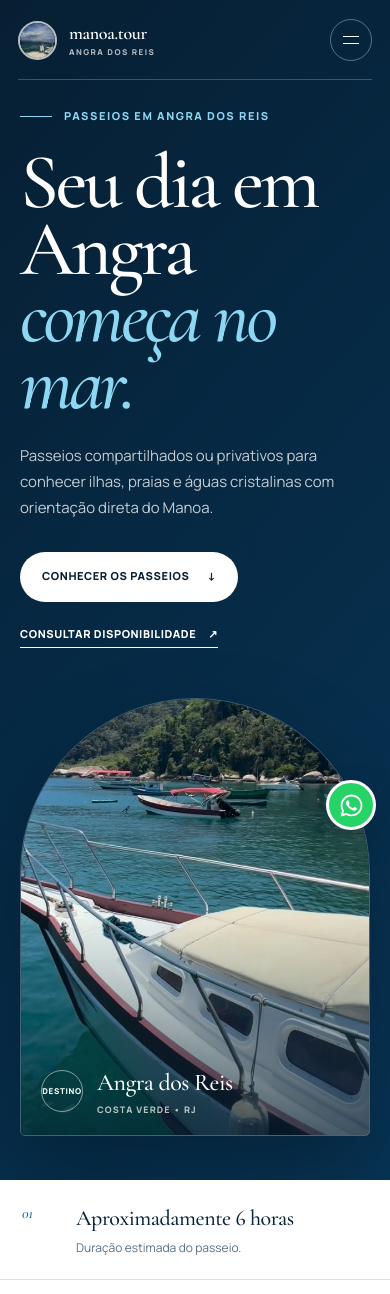
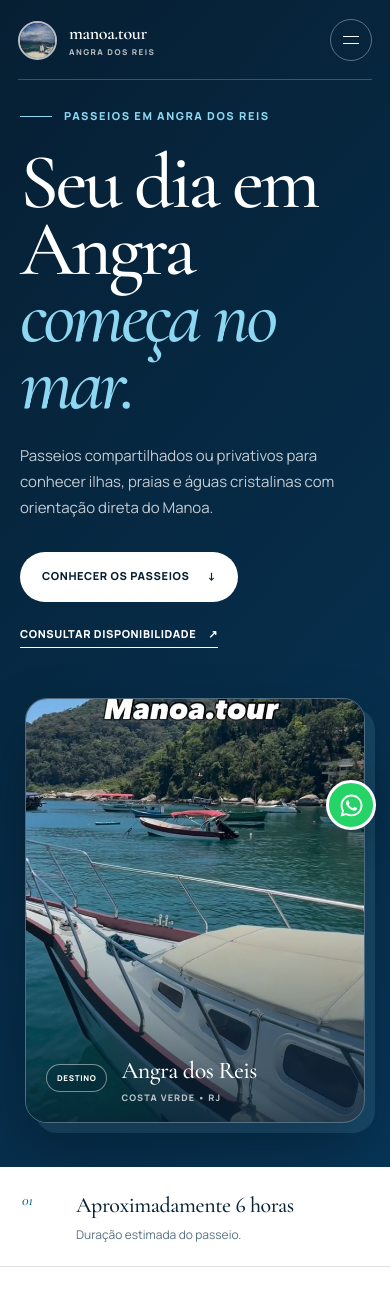
Before and after one commit to Judice007/manoatour, a Next.js app: page / in a window 390 px wide. Shown: the top 1294 px of the page. Built offline with nearby package versions, Linux system fonts and the light colour scheme.

Commit message:
Refine hero boat card

```diff
--- a/app/globals.css
+++ b/app/globals.css
@@ -58,11 +58,11 @@ h1 em, h2 em { color: var(--blue-bright); font-weight: 500; }
 .hero h1 em { display: block; color: var(--sky); }
 .hero-lead { max-width: 580px; margin: 34px 0 0; color: rgba(255,255,255,.76); font-size: clamp(15px, 1.25vw, 18px); line-height: 1.75; }
 .hero-actions { display: flex; align-items: center; gap: 28px; margin-top: 38px; }
-.hero-media { position: relative; justify-self: end; width: min(100%, 530px); height: min(62vh, 610px); min-height: 470px; overflow: hidden; border: 1px solid rgba(255,255,255,.24); border-radius: 280px 280px 8px 8px; box-shadow: 0 42px 90px rgba(0,0,0,.28); }
-.hero-media::after { content: ""; position: absolute; inset: 50% 0 0; background: linear-gradient(transparent, rgba(6,31,51,.72)); }
-.hero-media img { object-position: center 72%; transform: scale(1.02); }
+.hero-media { position: relative; justify-self: end; width: min(100%, 500px); height: min(59vh, 570px); min-height: 470px; overflow: hidden; border: 1px solid rgba(255,255,255,.3); border-radius: 28px; box-shadow: 18px 18px 0 rgba(141,215,242,.12), 0 42px 90px rgba(0,0,0,.3); }
+.hero-media::after { content: ""; position: absolute; inset: 44% 0 0; background: linear-gradient(transparent, rgba(6,31,51,.82)); }
+.hero-media img { object-position: center 56%; transform: scale(1.015); }
 .hero-location { position: absolute; z-index: 2; right: 28px; bottom: 25px; left: 28px; display: grid; grid-template-columns: auto 1fr; gap: 2px 14px; align-items: center; color: var(--white); }
-.hero-location small { grid-row: 1 / 3; width: 42px; height: 42px; display: grid; place-items: center; border: 1px solid rgba(255,255,255,.5); border-radius: 50%; font-size: 8px; font-weight: 800; letter-spacing: .08em; text-transform: uppercase; }
+.hero-location small { grid-row: 1 / 3; width: max-content; min-width: 58px; height: 28px; display: grid; place-items: center; padding: 0 10px; border: 1px solid rgba(255,255,255,.46); border-radius: 999px; background: rgba(6,31,51,.2); font-size: 8px; font-weight: 800; letter-spacing: .08em; text-transform: uppercase; backdrop-filter: blur(8px); }
 .hero-location strong { font-family: var(--serif); font-size: 24px; font-weight: 500; letter-spacing: -.02em; }
 .hero-location span { color: rgba(255,255,255,.7); font-size: 9px; font-weight: 800; letter-spacing: .12em; text-transform: uppercase; }
 
@@ -235,7 +235,8 @@ footer > div { justify-self: end; display: flex; gap: 22px; font-size: 10px; fon
   .hero h1 { font-size: clamp(66px, 20vw, 90px); line-height: .86; }
   .hero-lead { margin-top: 26px; }
   .hero-actions { align-items: flex-start; flex-direction: column; gap: 24px; margin-top: 30px; }
-  .hero-media { justify-self: center; width: min(100%, 430px); height: auto; min-height: 0; aspect-ratio: 4 / 5; }
+  .hero-media { justify-self: center; width: min(calc(100% - 10px), 430px); height: auto; min-height: 0; aspect-ratio: 4 / 5; border-radius: 22px; box-shadow: 10px 10px 0 rgba(141,215,242,.12), 0 28px 60px rgba(0,0,0,.28); }
+  .hero-media img { object-position: center 58%; }
   .hero-location { right: 20px; bottom: 18px; left: 20px; }
   .trust-strip { grid-template-columns: 1fr; }
   .trust-strip > div { min-height: 100px; border-right: 0; border-bottom: 1px solid var(--line); }
```
Also changed, not shown: 1 other file (tests, documents, lock files or other folders).
